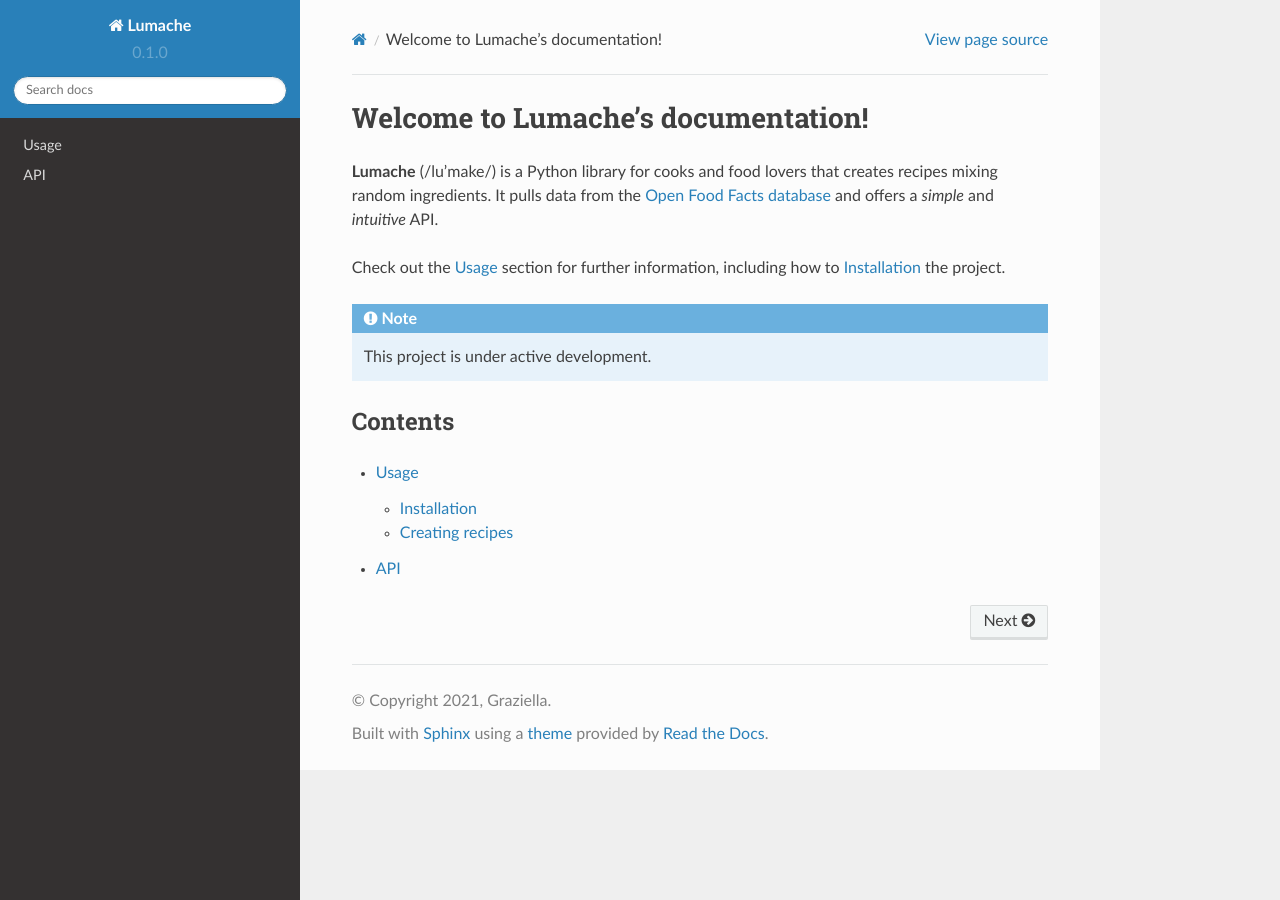
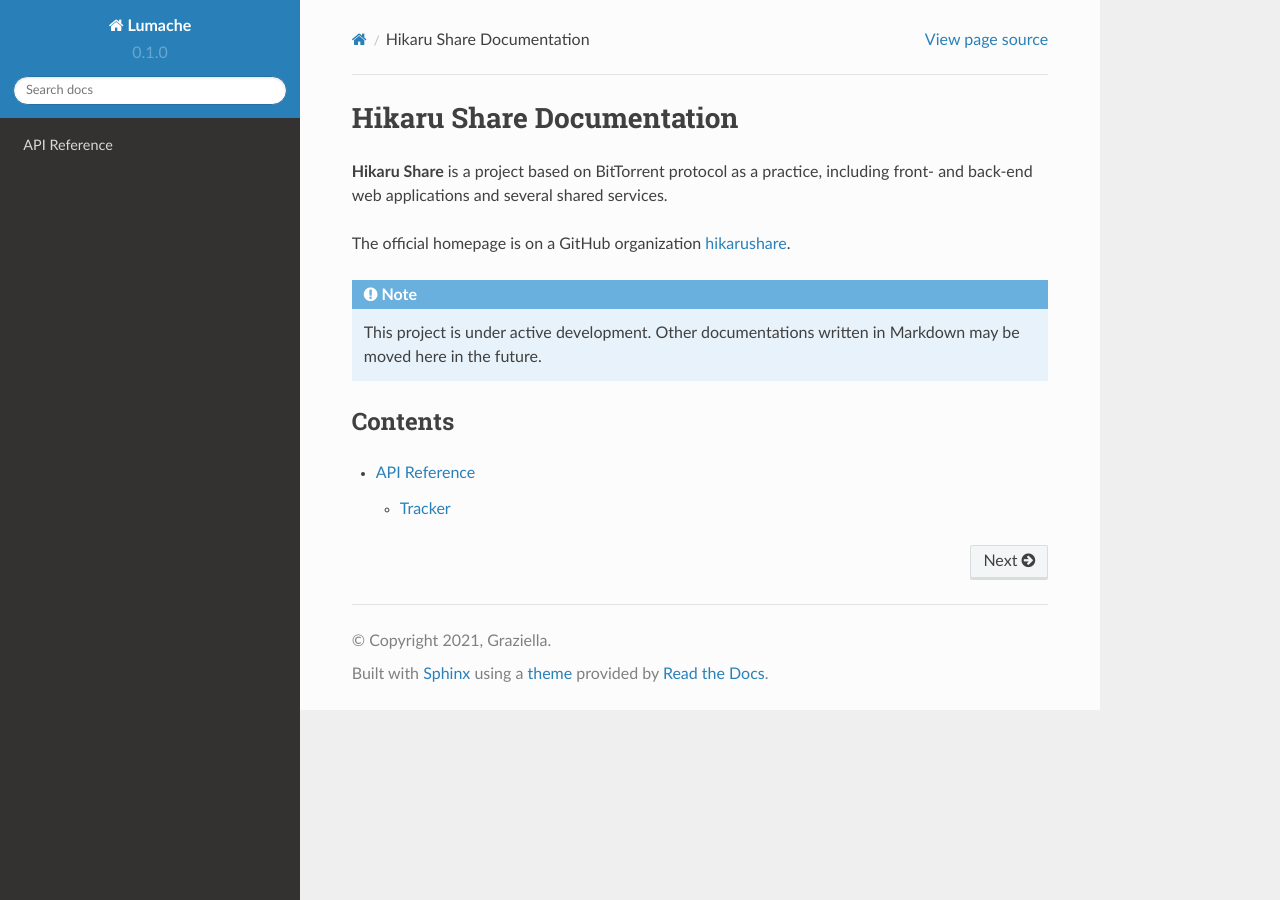
Before and after one commit to LittleYe233/hitsz-share-docs, a Sphinx documentation site: the page built from docs/source/index.rst, in a window 1280 px wide. Built offline with Sphinx 7.4.7 and the Read the Docs theme 2.0.0, drawn with Linux system fonts in a browser that asks for light colours.

Commit message:
Update index.rst

```diff
--- a/docs/source/index.rst
+++ b/docs/source/index.rst
@@ -1,22 +1,17 @@
-Welcome to Lumache's documentation!
-===================================
+Hikaru Share Documentation
+==========================
 
-**Lumache** (/lu'make/) is a Python library for cooks and food lovers
-that creates recipes mixing random ingredients.
-It pulls data from the `Open Food Facts database <https://world.openfoodfacts.org/>`_
-and offers a *simple* and *intuitive* API.
+**Hikaru Share** is a project based on BitTorrent protocol as a practice, including front- and back-end web applications and several shared services.
 
-Check out the :doc:`usage` section for further information, including
-how to :ref:`installation` the project.
+The official homepage is on a GitHub organization `hikarushare <https://github.com/hikarushare>`_.
 
 .. note::
 
-   This project is under active development.
+   This project is under active development. Other documentations written in Markdown may be moved here in the future.
 
 Contents
 --------
 
 .. toctree::
 
-   usage
-   api
+   api/index.rst
```
Also changed, not shown: docs/source/api.rst (deleted, +0 -7 lines).
